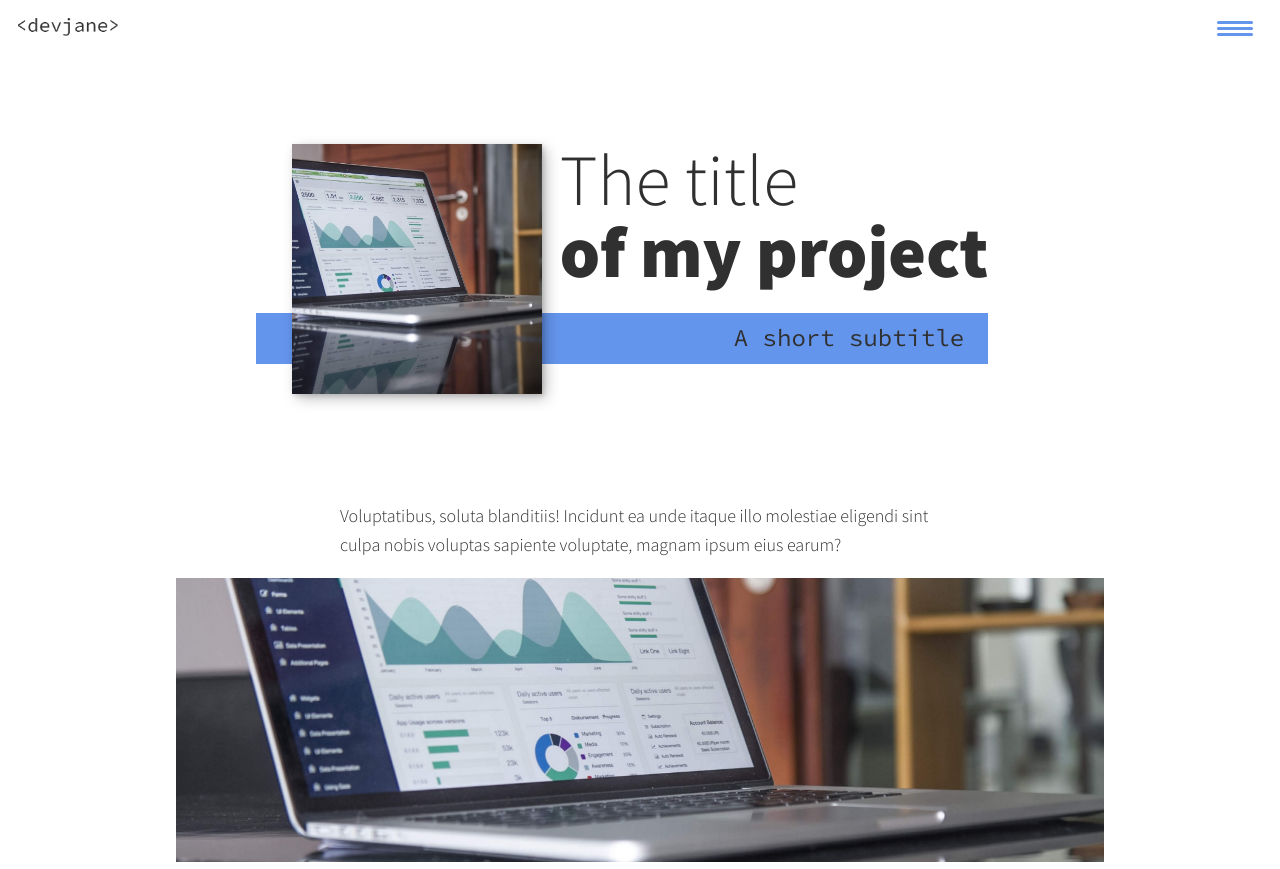
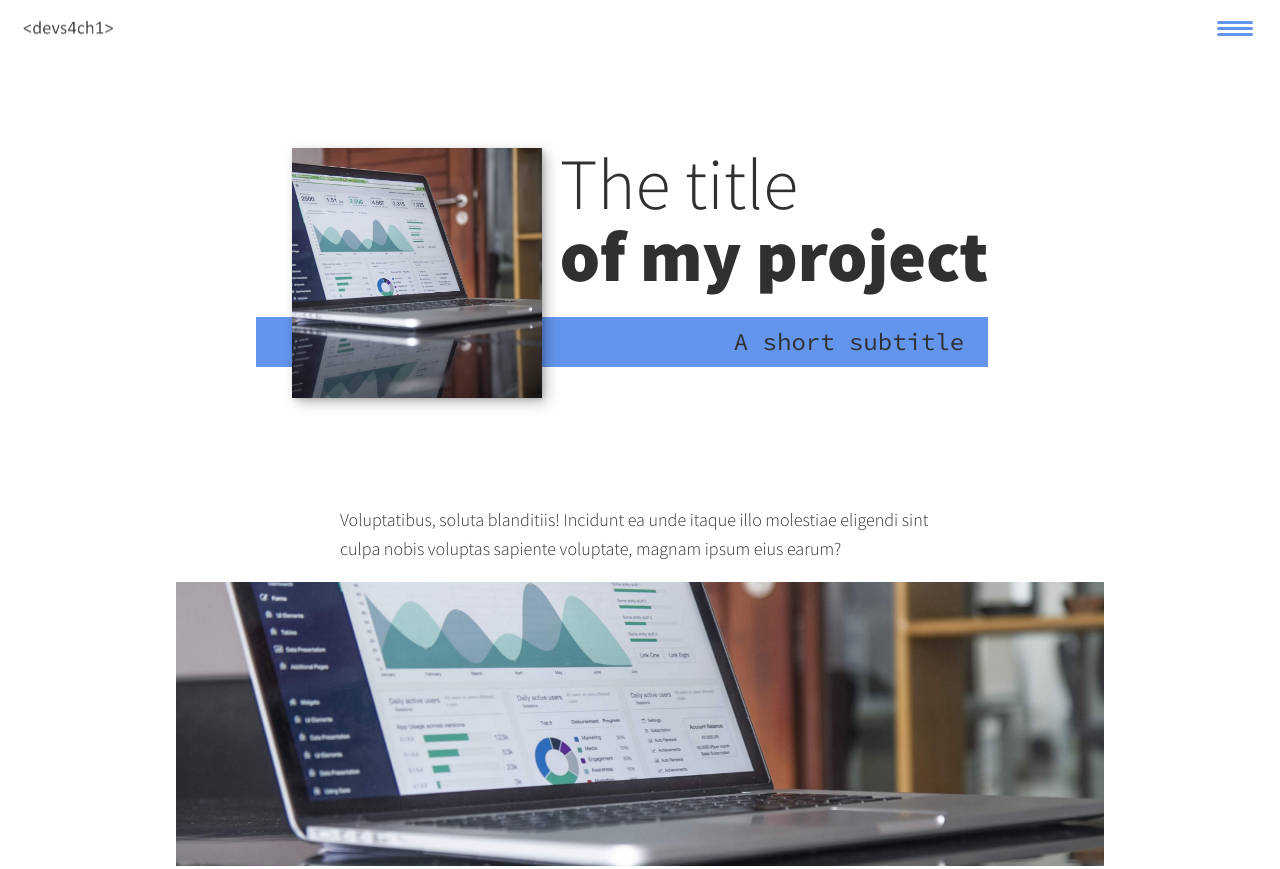
Before and after one commit to ChathurikaDissanayaka/Scrimba-portfolio, a website built with Vite: page portfolio-item.html in a window 1280 px wide. Shown: the top 869 px of the page. Built offline with nearby package versions, Linux system fonts and the light colour scheme.

Commit message:
Add changes

```diff
--- a/portfolio-item.html
+++ b/portfolio-item.html
@@ -15,7 +15,7 @@
     <body>
         <header>
             <div class="logo">
-                <img src="img/devjane.png" alt="">
+                <img src="img/devs4ch1.png" alt="">
             </div>
             <button class="nav-toggle" aria-label="toggle navigation">
                 <span class="hamburger"></span>
```
Also changed, not shown: index.html (+1 -1 lines), img/devs4ch1.png (added).
